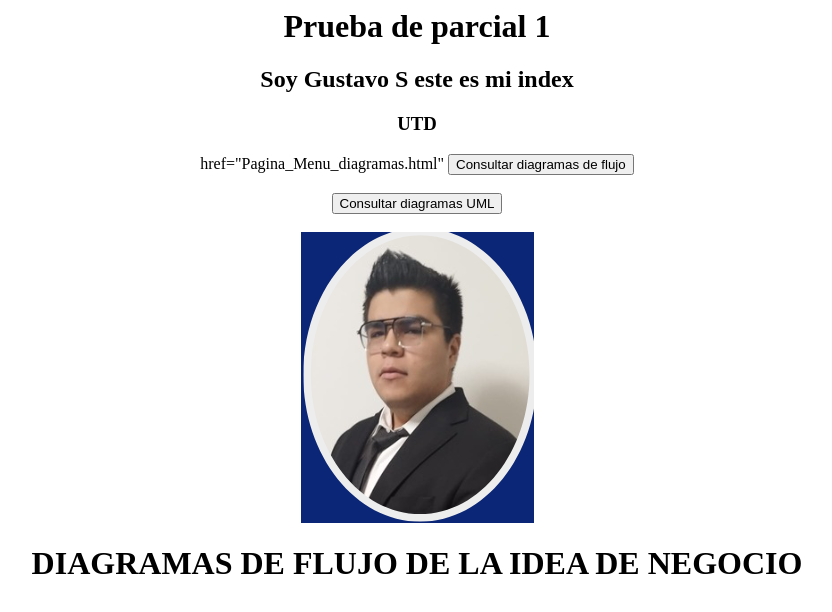
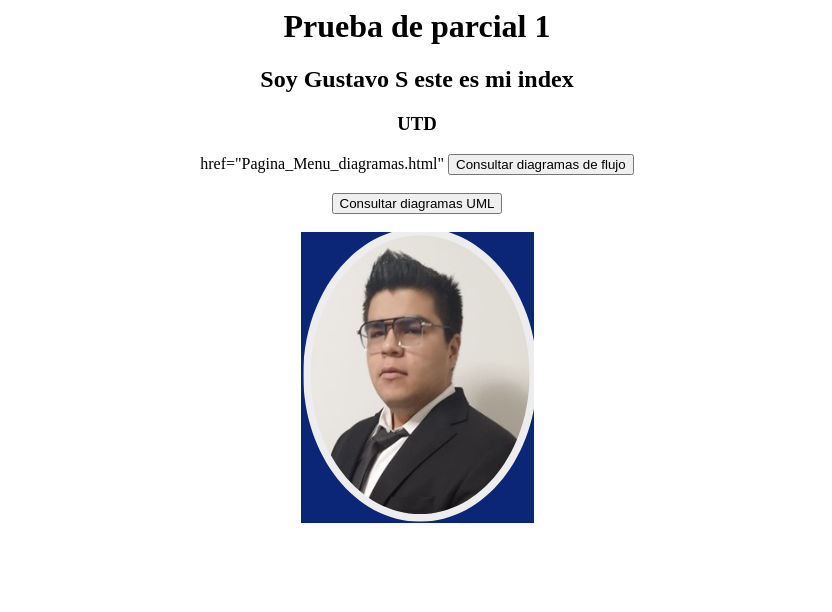
Before and after one commit to GustavoSanchezOrtiz/S-nchez, a plain HTML site: page index.html in a window 1280 px wide. Shown: the whole page, without its empty margins (223-1055 px from the left). Drawn offline with Linux system fonts and the light colour scheme.

Commit message:
Update index.html

```diff
--- a/index.html
+++ b/index.html
@@ -11,7 +11,7 @@
 </a>
 <button>Consultar diagramas UML</button><br></br>
 <img src="GustavoSLIC.png" alt="Gustavo S dueño del sitio">
-<h1>DIAGRAMAS DE FLUJO DE LA IDEA DE NEGOCIO</h1>
+
 
 
 </center>
```
